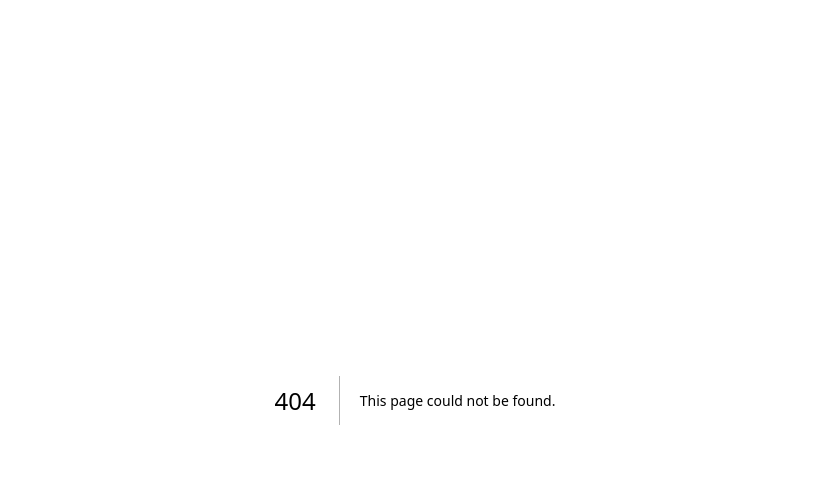
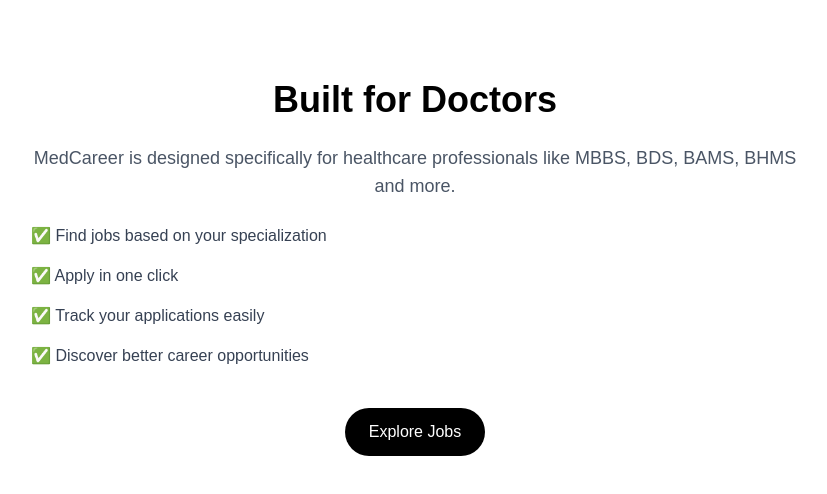
Before and after one commit to rashtravardhana/medpro, a Next.js app: page /doctors in a window 1280 px wide. Before the commit this address had no page. Shown: the top 494 px of the page, without its empty margins (225-1052 px from the left). Built offline with nearby package versions, Linux system fonts and the light colour scheme.

Commit message:
Create page.tsx

```diff
--- /dev/null
+++ b/app/doctors/page.tsx
@@ -0,0 +1,36 @@
+"use client";
+
+export default function DoctorsPage() {
+  return (
+    <div className="min-h-screen px-6 py-20 bg-white text-black">
+
+      <div className="max-w-3xl mx-auto text-center">
+
+        <h1 className="text-4xl font-semibold mb-6">
+          Built for Doctors
+        </h1>
+
+        <p className="text-gray-600 text-lg mb-6">
+          MedCareer is designed specifically for healthcare professionals like
+          MBBS, BDS, BAMS, BHMS and more.
+        </p>
+
+        <ul className="text-left space-y-4 text-gray-700">
+          <li>✅ Find jobs based on your specialization</li>
+          <li>✅ Apply in one click</li>
+          <li>✅ Track your applications easily</li>
+          <li>✅ Discover better career opportunities</li>
+        </ul>
+
+        <a
+          href="/jobs"
+          className="inline-block mt-10 px-6 py-3 bg-black text-white rounded-full"
+        >
+          Explore Jobs
+        </a>
+
+      </div>
+
+    </div>
+  );
+}
```
